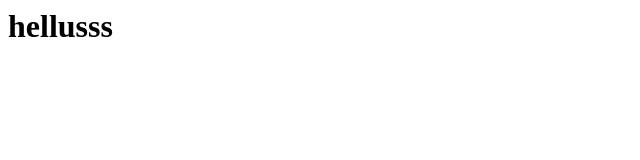
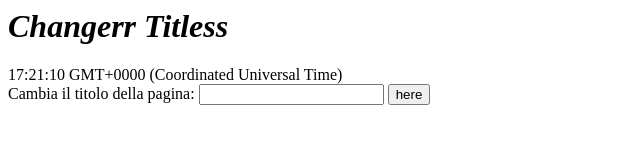
Before and after one commit to mattialife/d3labs, a plain HTML site: page index.html in a window 1280 px wide. Shown: the whole page, without its empty margins (0-640 px from the left). Drawn offline with Linux system fonts and the light colour scheme.

Commit message:
add index file

```diff
--- a/index.html
+++ b/index.html
@@ -1,5 +1,67 @@
 <html>
-	<body>
-		<h1>hellusss</h1>
-	</body>
-<html>
+    <head>
+        <title>Esercizio</title>
+    </head>
+
+
+
+    <style>
+        body {
+            margin: 0 px;
+        }
+        h1 {
+            color: black;
+            font-style: italic;
+        }
+        ul li {
+            list-style: none;
+        }
+    </style>
+
+
+
+
+
+    <body>
+        <h1 id="Title">Changerr Titless</h1>
+        <div id="clock"></div>
+        <div>
+            <label>Cambia il titolo della pagina: </label>
+            <input type='Text' id="textInput">
+            <button onclick="changeTitle()">here</button>
+        </div>
+        <ul id="log">
+        </ul>
+    </body>
+
+
+
+    <script>
+        var newTitle = "This is the new title";
+
+        setInterval(function(){
+            document.getElementById("clock").innerHTML = new Date().toTimeString();
+        }, 1000)
+
+        function logTitle(newTitle){
+            var log = document.getElementById("log");
+            var newEntry = document.createElement("li");
+            var date = new Date();
+            newEntry.innerHTML = newTitle + " - " + date.toTimeString()
+            log.appendChild(newEntry)
+        }
+
+        function changeTitle(newTitle){
+            if(!newTitle){
+                newTitle = document.getElementById("textInput").value;
+            }
+            var titleElement = document.getElementById("Title");
+            titleElement.innerHTML = newTitle;
+            logTitle(newTitle)
+        }
+    </script>
+
+
+
+
+</html>
```
